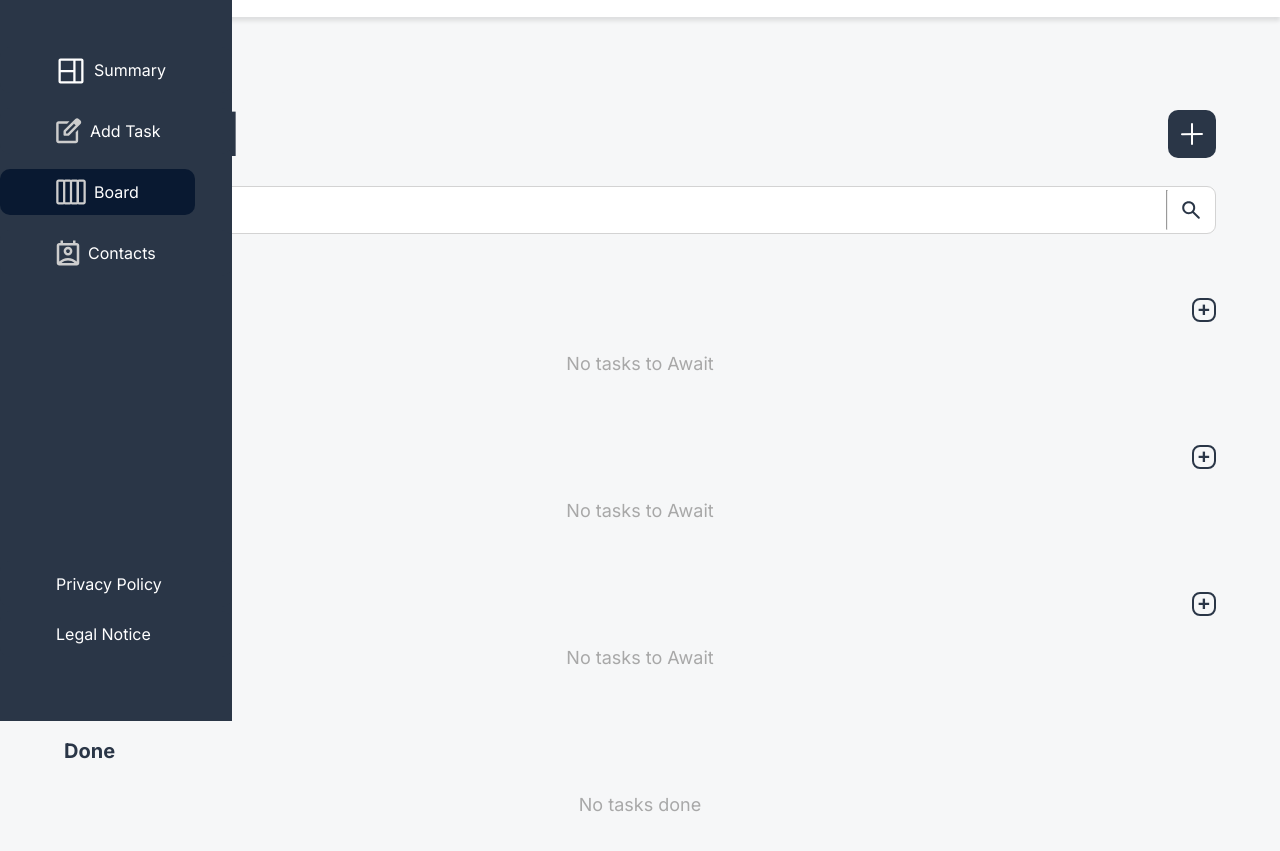
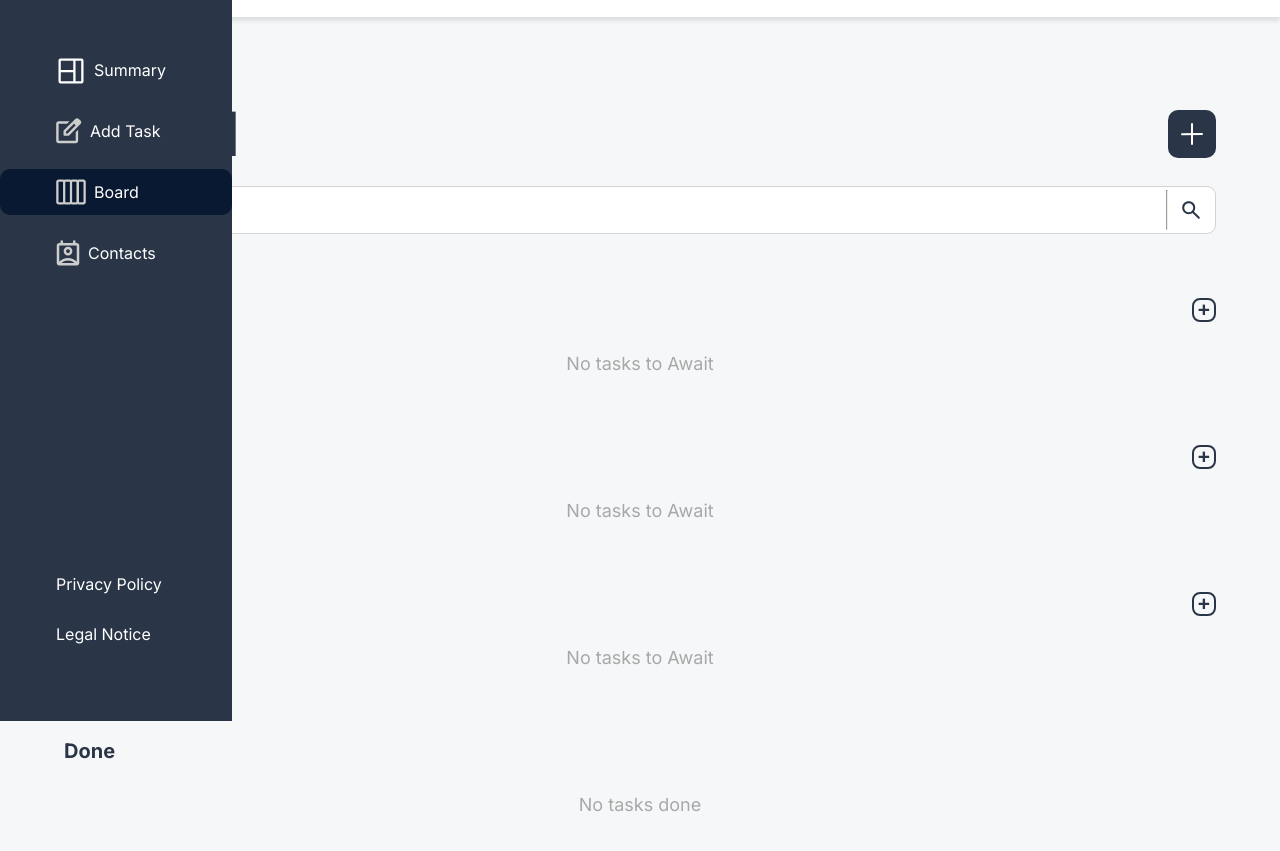
Before and after one commit to Silwayne/Join, a plain HTML site: page board.html in a window 1280 px wide. Shown: the part 79-930 px from the top of the page. Drawn offline with Linux system fonts and the light colour scheme.

Commit message:
Fix the responsive sidebar

```diff
--- a/styles/join-main-responsive.css
+++ b/styles/join-main-responsive.css
@@ -78,10 +78,9 @@
     width: auto;
   }
 
-
   .active-button {
     background-color: #091931 !important;
-    border-radius: 10px !important;
+    width: auto;
   }
 
   .font-size-responsive {
--- a/styles/join-main.css
+++ b/styles/join-main.css
@@ -219,6 +219,5 @@ a:hover {
 
 .active-button {
   background-color: #091931;
-  border-radius: 10px;
-  width: auto;
+  width: 100%;
 }
```
